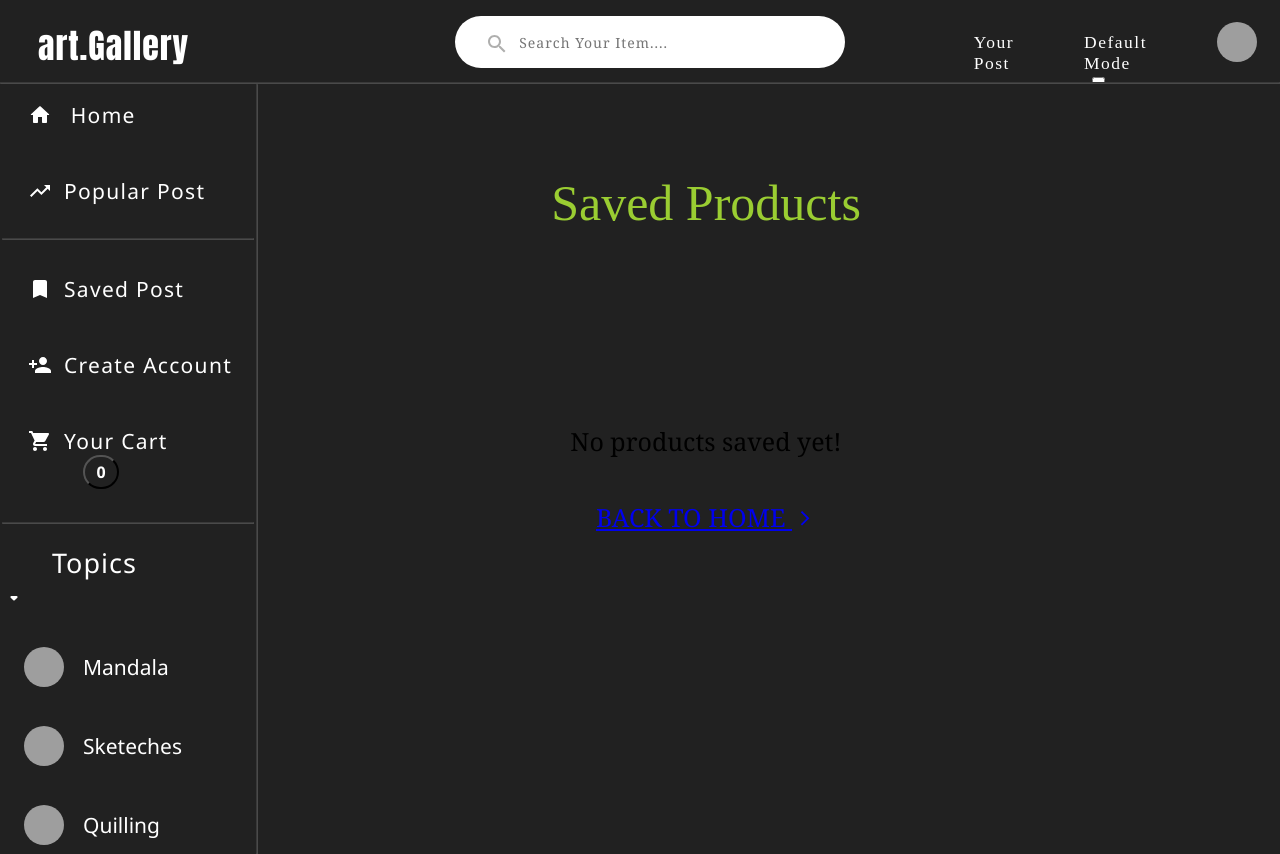
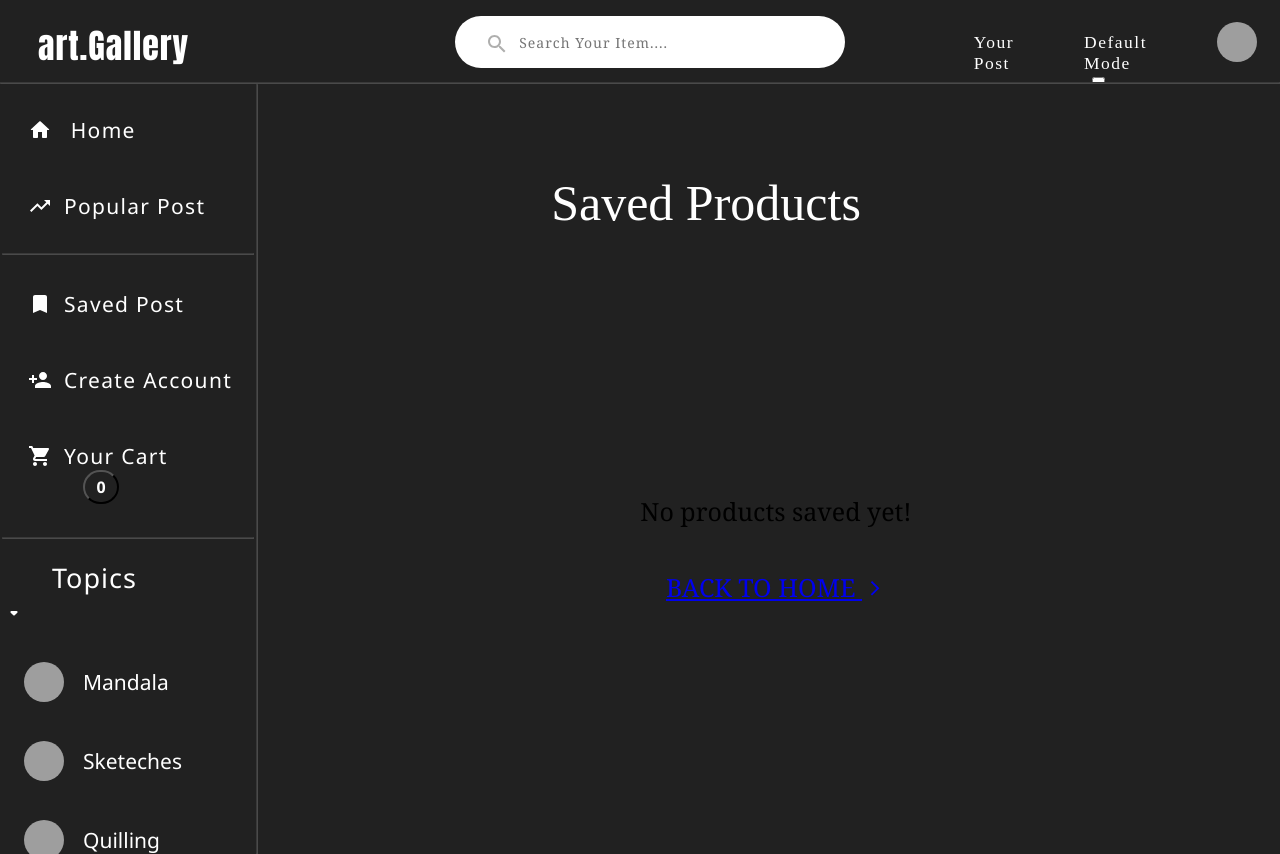
Before and after one commit to Pragyani/art-gallery, a React (Create React App) app: page /saved-post in a window 1280 px wide. Built offline with nearby package versions, Linux system fonts and the light colour scheme; grey boxes are pictures that could not be loaded.

Commit message:
add : changes in color of savePost.css , changes in margin-top of sidebar.css

```diff
--- a/src/NavigationBar/NavigationSideBar/sidebar.css
+++ b/src/NavigationBar/NavigationSideBar/sidebar.css
@@ -34,6 +34,7 @@
     font-family: 'Segoe UI', Tahoma, Geneva, Verdana, sans-serif;
     font-size: 20px;
     color: var(--color);
+    margin-top: 15px;
 }
 
 .sidebar .category-list ul a {
--- a/src/pages/CARTPAGE/CartPage.jsx
+++ b/src/pages/CARTPAGE/CartPage.jsx
@@ -13,8 +13,9 @@ const CartPage = () => {
         <div className="cart-products-container">
             <SideBar /> <hr />
 
+            <div className="cart-products-list">
+
             <h1>CART ITEMS</h1>
-            <div className="cart-products-list">
                 {cartProducts.length === 0 ? (
                     <p>No products in cart yet! <br /> <span><Link to={'/'}>BACK TO HOME <ArrowForwardIosIcon className="arr" /></Link></span></p>
                 ) : (
--- a/src/pages/SavedPost/savePost.css
+++ b/src/pages/SavedPost/savePost.css
@@ -20,6 +20,7 @@
     font-size: 50px;
     font-weight: 340;
     margin-bottom: 28px;
+    color: var(--color);
 }
 
 .saved-products-container p {
@@ -54,11 +55,22 @@
 }
 
 .saved-products-container .saved-products-list .products {
-    width: 18%;
+    width: 80%;
 }
 
 .saved-products-container .saved-products-list {
     width: 100%;
+    display: flex;
+    flex-wrap: wrap;
+    justify-content: space-evenly;
+    padding-left: 80px;
+    margin-top: 70px;
+    margin-left: 30px;
+}
+
+.saved-products-list .fluid-post{
+    width: 50%;
+    margin-bottom: 6px;
 }
 
 /*
```
